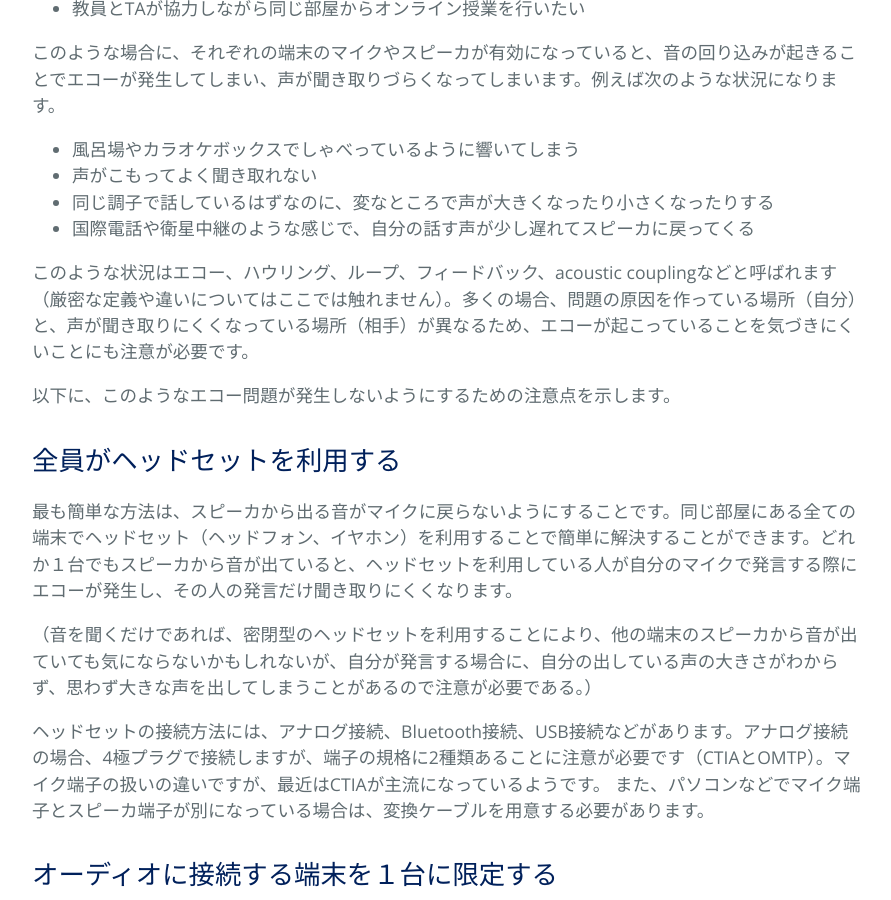
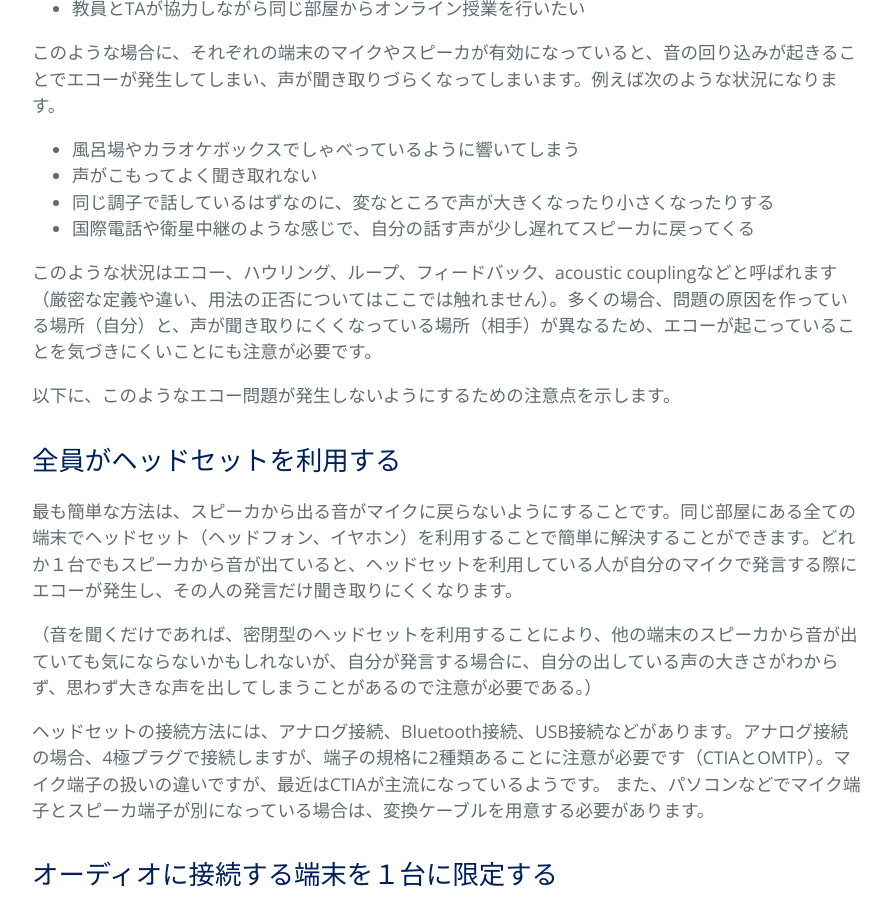
Before and after one commit to kyoto-u/online-edu, a Jekyll site: the page built from zoom-audio-echo.md, in a window 1280 px wide and 900 px high, scrolled down 787 px. Shown: the whole window, without its empty margins (192-1083 px from the left). Built offline with Jekyll 4.4.1, drawn with Linux system fonts in a browser that asks for light colours.

Commit message:
Update zoom-audio-echo.md

```diff
--- a/zoom-audio-echo.md
+++ b/zoom-audio-echo.md
@@ -21,7 +21,7 @@ title: 複数端末を利用する場合の注意（エコーを起こさない
 - 同じ調子で話しているはずなのに、変なところで声が大きくなったり小さくなったりする
 - 国際電話や衛星中継のような感じで、自分の話す声が少し遅れてスピーカに戻ってくる
 
-このような状況はエコー、ハウリング、ループ、フィードバック、acoustic couplingなどと呼ばれます（厳密な定義や違いについてはここでは触れません）。多くの場合、問題の原因を作っている場所（自分）と、声が聞き取りにくくなっている場所（相手）が異なるため、エコーが起こっていることを気づきにくいことにも注意が必要です。
+このような状況はエコー、ハウリング、ループ、フィードバック、acoustic couplingなどと呼ばれます（厳密な定義や違い、用法の正否についてはここでは触れません）。多くの場合、問題の原因を作っている場所（自分）と、声が聞き取りにくくなっている場所（相手）が異なるため、エコーが起こっていることを気づきにくいことにも注意が必要です。
 
 以下に、このようなエコー問題が発生しないようにするための注意点を示します。
 
```
